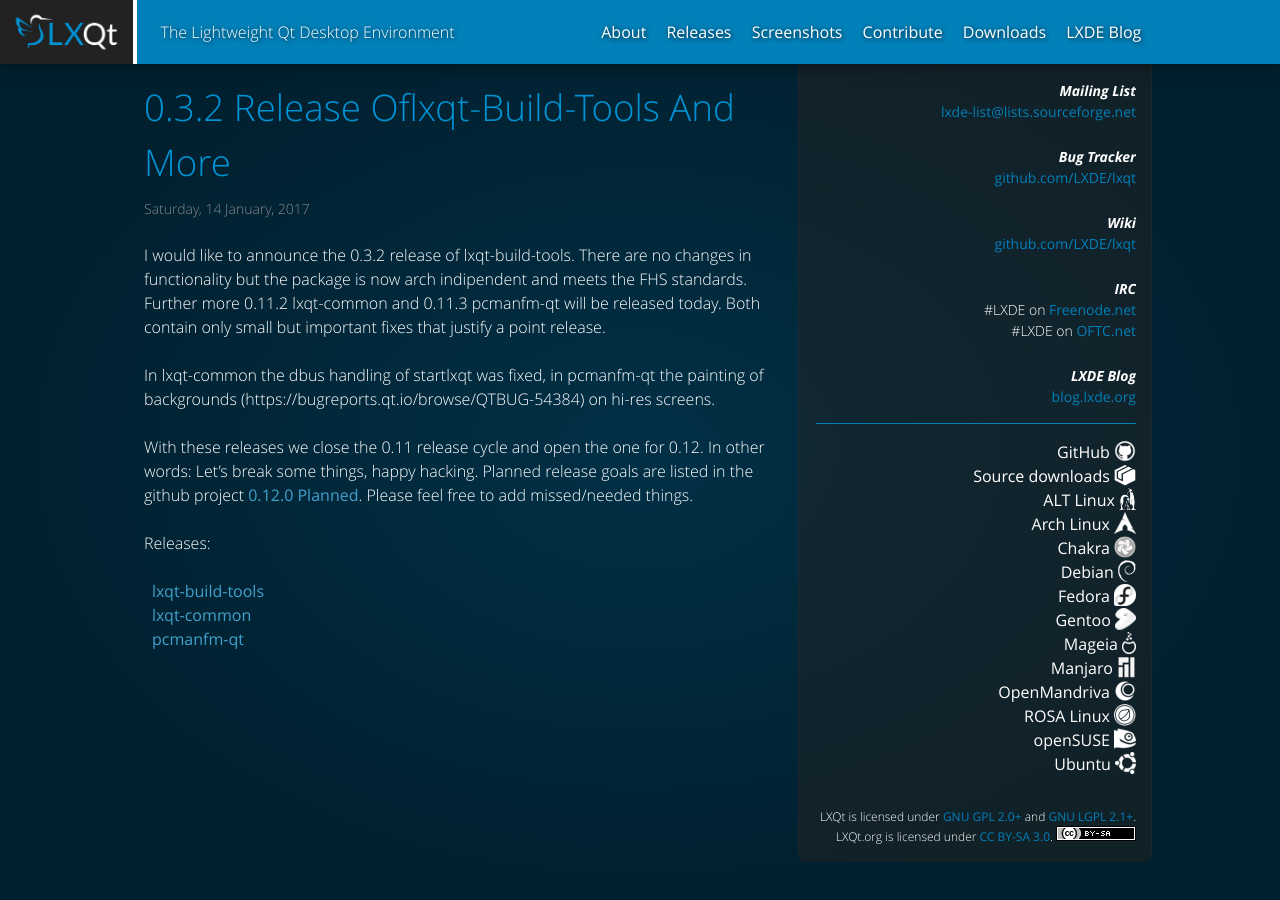
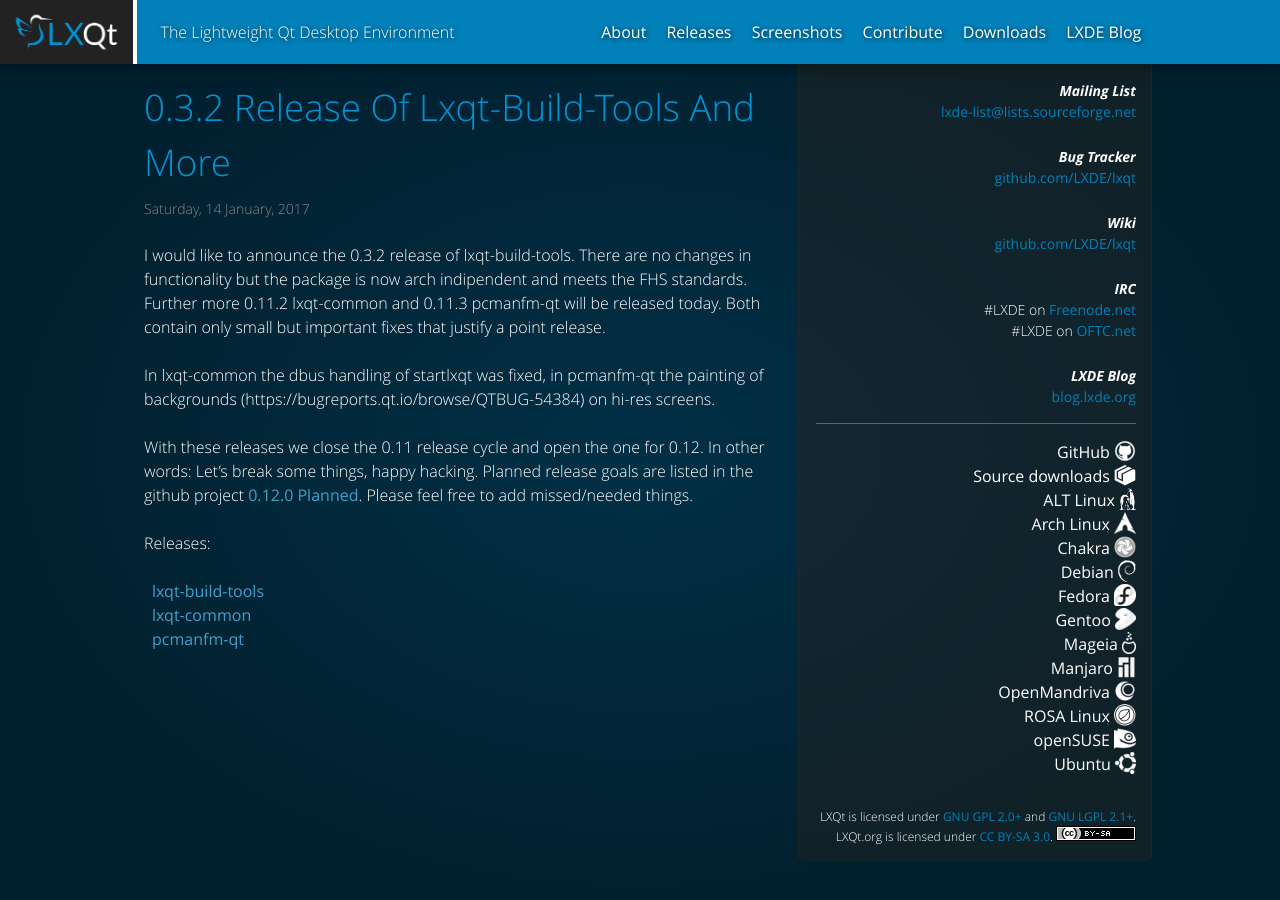
Before and after one commit to lxqt/lxqt.github.io, a Jekyll site: the page built from _posts/2017-01-14-lxqt-build-tools-and-more.md, in a window 1280 px wide. Built offline with Jekyll 4.4.1, drawn with Linux system fonts in a browser that asks for light colours.

Commit message:
fix a typo in title

```diff
--- a/_posts/2017-01-14-lxqt-build-tools-and-more.md
+++ b/_posts/2017-01-14-lxqt-build-tools-and-more.md
@@ -1,6 +1,6 @@
 ---
 layout: post
-title: 0.3.2 release oflxqt-build-tools and more
+title: 0.3.2 release of lxqt-build-tools and more
 slug: 0.3.2-release-lxqt-build-tools-and-more
 date: 2017-01-14
 promoted: true
```
